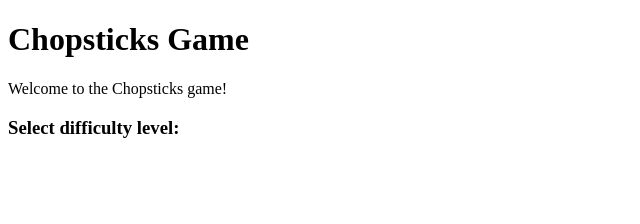
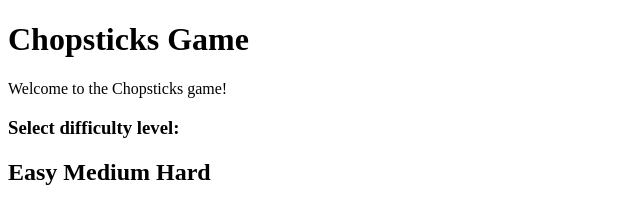
Before and after one commit to tejaswamishra22/chopstick, a plain HTML site: page index/code.html in a window 1280 px wide. Shown: the whole page, without its empty margins (0-640 px from the left). Drawn offline with Linux system fonts and the light colour scheme.

Commit message:
added some html

```diff
--- a/index/code.html
+++ b/index/code.html
@@ -9,5 +9,6 @@
     <h1>Chopsticks Game</h1>
     <p>Welcome to the Chopsticks game!</p>
     <h3>Select difficulty level:</h3>
+    <h2>Easy Medium Hard</h2>
 </body>
 </html>
```
